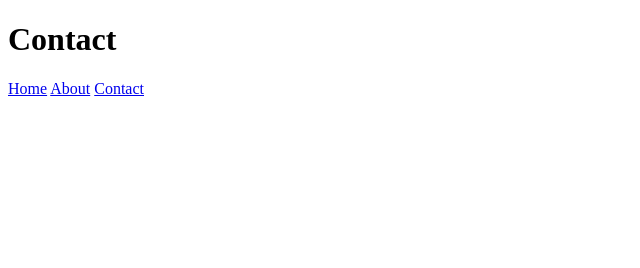
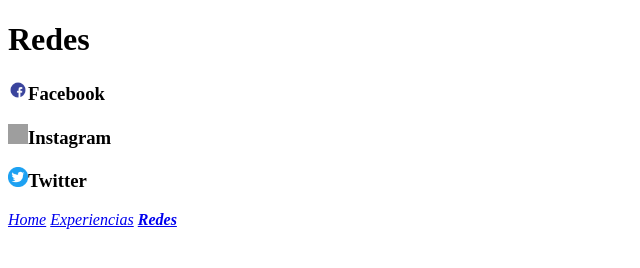
Before and after one commit to Baloo6/miCV, a plain HTML site: page cv/contact.html in a window 1280 px wide. Shown: the whole page, without its empty margins (0-640 px from the left). Drawn offline with Linux system fonts and the light colour scheme; grey boxes are pictures that could not be loaded.

Commit message:
Agregue Etiquetas semanticas y cambio en redes.html

```diff
--- a/cv/contact.html
+++ b/cv/contact.html
@@ -4,16 +4,28 @@
         <meta charset="UTF -8" />
         <meta http-equiv="X-UA-Compatible" content="IE=edge" />
         <meta name="viweport" content="width=device-width, initial-sacel=1.0" />
-        <title>CONTACT</title>
+        <title>Redes- Baloo</title>
     </head>
     <body>
-        <h1>Contact</h1>
+        <header>
+            <h1>
+                Redes
+            </h1>
+        </header>
 
-        <div>
-            <a href="./index.html">Home</a>
-            <a href="./about.html">About</a>
-            <a href="#">Contact</a>
-        </div>
+        <main>
+            <h3><img src="./facebookicon.png" width="20" height="20">Facebook</h3>
+            <h3><img src="./instagramicon.png" width="20" height="20">Instagram</h3>
+            <h3><img src="./twittericon.png" width="20" height="20">Twitter</h3>
+        </main>
+
+        <footer>
+            <nav>
+                <a href="./index.html"><i>Home</i></a>
+                <a href="./experiencias.html"><i>Experiencias</i></a>
+                <a href="#"><i><b>Redes</b></i></a>
+            </nav>
+        </footer>
     </body>
 
 </html>
```
Also changed, not shown: cv/about.html (deleted, +0 -20 lines), cv/experiencias.html (added, +29 -0 lines), cv/index.html (+17 -6 lines), cv/facebookicon.png (added), cv/twittericon.png (added), 1 other file.
